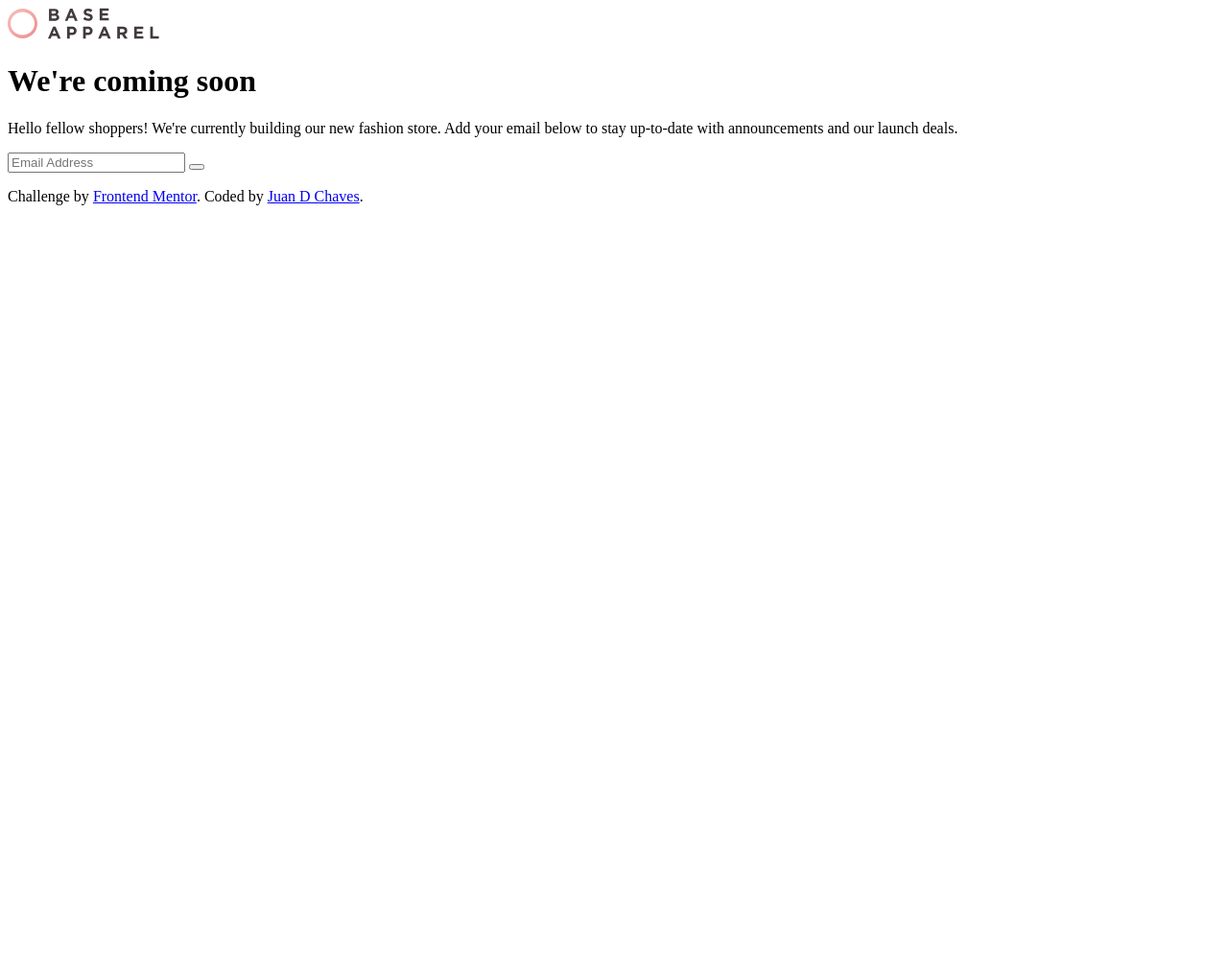
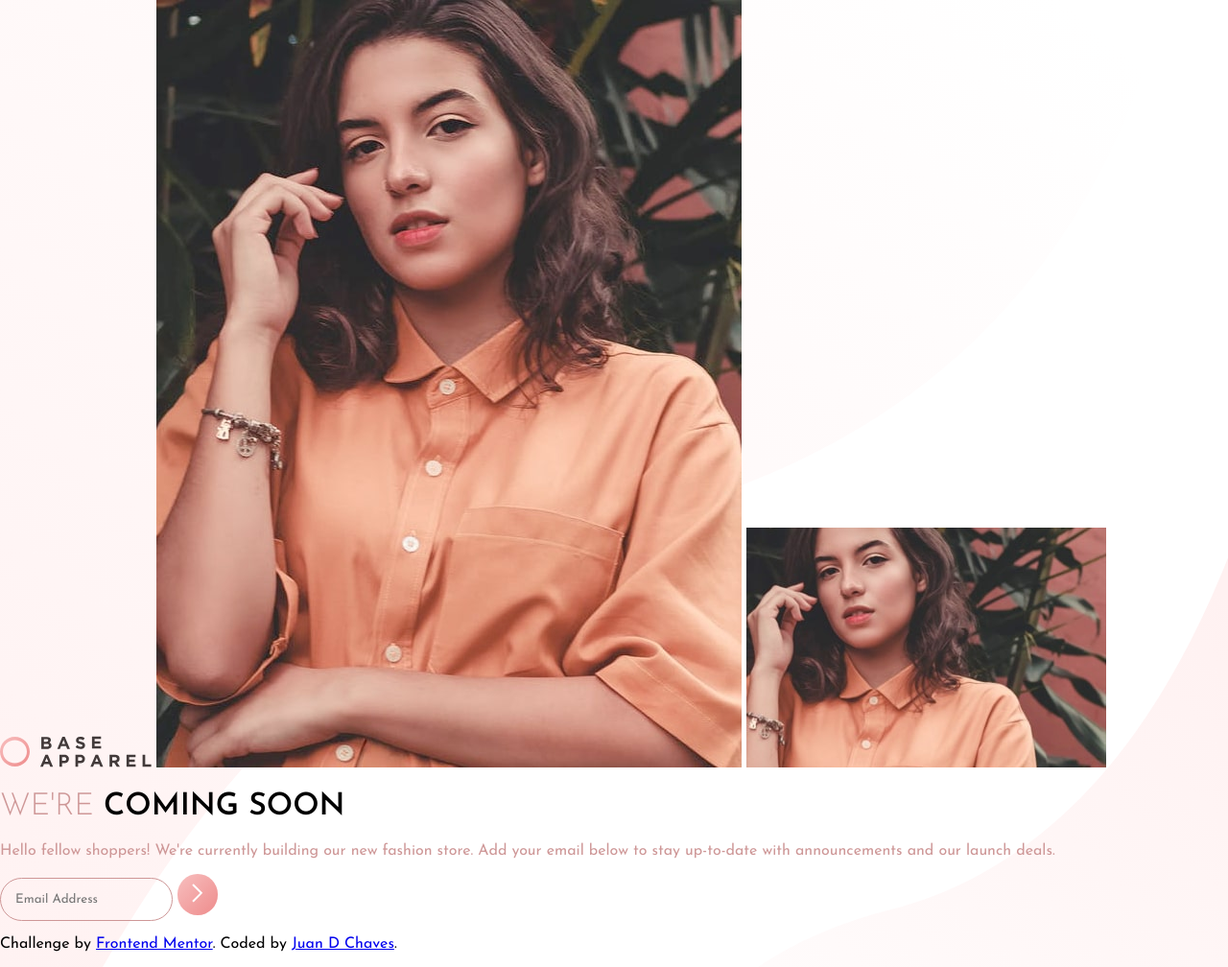
Before and after one commit to JuanDChaves/base-apparel, a plain HTML site: page index.html in a window 1280 px wide. Shown: the whole page at 96% size. Before the commit the page ends 800 px from the top, so only its background shows below. Drawn offline with Linux system fonts and the light colour scheme.

Commit message:
added css 2

```diff
--- a/index.html
+++ b/index.html
@@ -4,9 +4,9 @@
 <head>
   <meta charset="UTF-8">
   <meta name="viewport" content="width=device-width, initial-scale=1.0">
-  <!-- displays site properly based on user's device -->
 
   <link rel="icon" type="image/png" sizes="32x32" href="./images/favicon-32x32.png">
+  <link rel="stylesheet" href="style.css">
 
   <title>Frontend Mentor | Base Apparel coming soon page</title>
   </style>
@@ -15,8 +15,11 @@
 <body>
 
   <img src="./images/logo.svg" alt="logo">
+  <img src="./images/hero-desktop.jpg" alt="Female model">
+  <img src="./images/hero-mobile.jpg" alt="Female model">
   <h1 class="title">
-    We're coming soon
+    <span class="ligth-title">We're</span>
+    <span class="dark-title">coming soon</span>
   </h1>
 
   <p class="greeting">
@@ -25,7 +28,7 @@
   </p>
 
   <input type="email" name="email" id="email" placeholder="Email Address">
-  <button><i></i></button>
+  <button><img src="./images/icon-arrow.svg" alt="arrow icon"></button>
 
   <footer>
     <p class="attribution">
--- /dev/null
+++ b/style.css
@@ -0,0 +1,58 @@
+@import url('https://fonts.googleapis.com/css2?family=Josefin+Sans:wght@300;400;600&display=swap');
+
+:root {
+    --red: hsl(0, 36%, 70%);
+    --soft-red: hsl(0, 93%, 68%);
+    --neutral-red: hsl(0, 6%, 24%);
+}
+
+* {
+    box-sizing: border-box;
+}
+
+body {
+    background-image: url(./images/bg-pattern-desktop.svg);
+    background-repeat: no-repeat;
+    background-size: 100%;
+    max-width: 1440px;
+    font-family: 'Josefin Sans', sans-serif;
+    margin: 0;
+}
+
+.title .ligth-title {
+    text-transform: uppercase;
+    color: var(--red);
+    font-weight: 300;
+}
+
+.title .dark-title {
+    text-transform: uppercase;
+    font-weight: 600;
+}
+
+.greeting {
+    color: var(--red);
+}
+
+input {
+    background-color: transparent;
+    border: var(--red) solid 0.5px;
+    padding: 15px;
+    border-radius: 50px;
+    font-family: inherit;
+    color: var(--red);
+}
+
+button {
+    border: none;
+    background-image: linear-gradient(135deg, hsl(0, 80%, 86%), hsl(0, 74%, 74%));
+    border-radius: 50px;
+    padding: 10px 15px;
+}
+
+
+/* - Linear, 135deg, from hsl(0, 0%, 100%), to hsl(0, 100%, 98%)
+- Linear, 135deg, from hsl(0, 80%, 86%), to hsl(0, 74%, 74%) */
+
+/* - Mobile: 375px
+- Desktop: 1440px */
```
